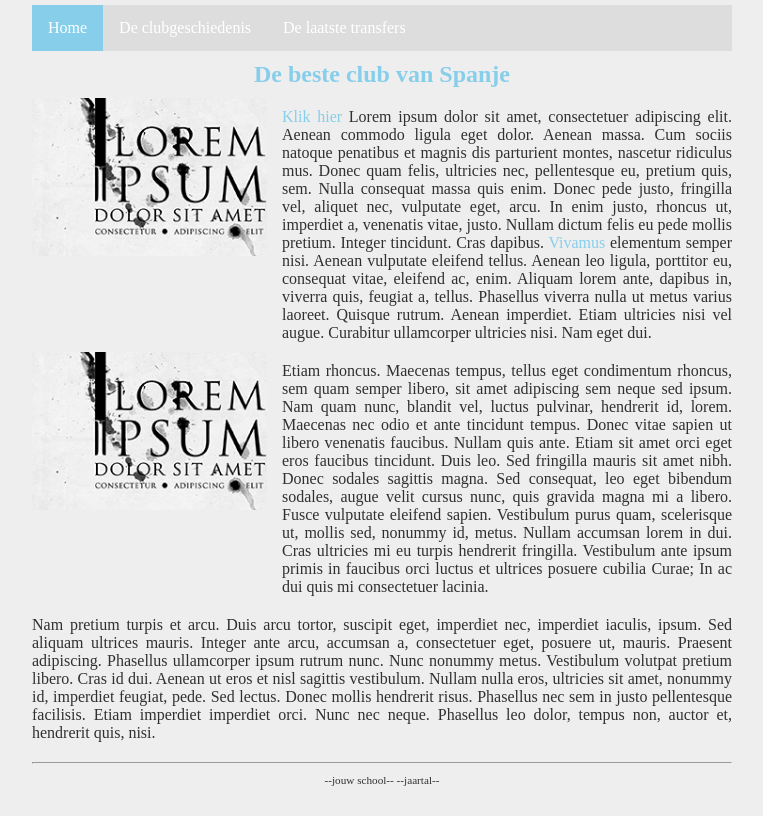
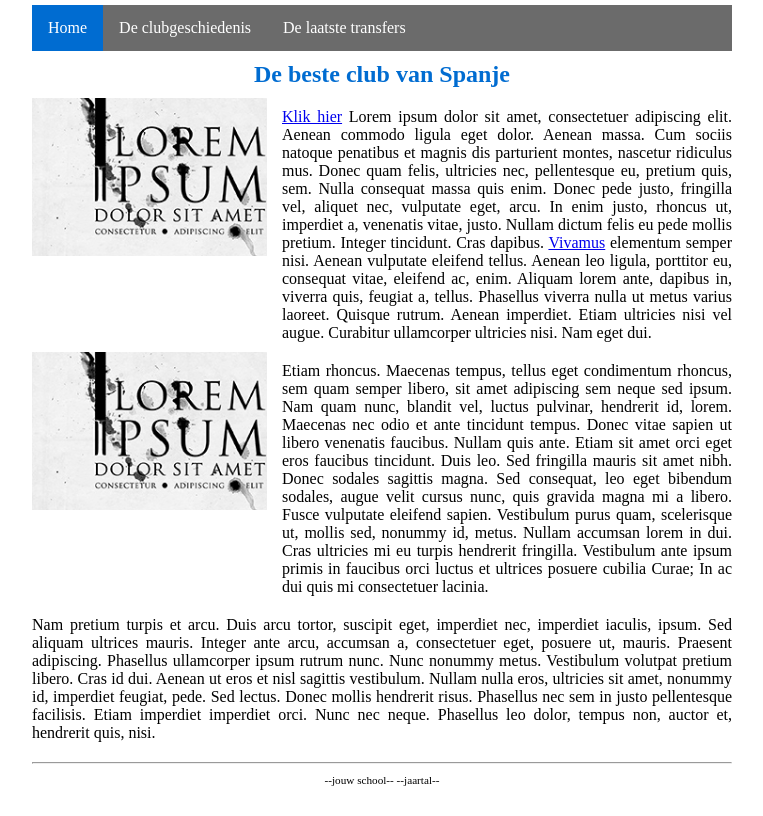
Before and after one commit to emmaus-archief/2223-4H-website-4hin2-deshawn, a plain HTML site: page index.html in a window 1280 px wide. Shown: the part 82-898 px from the top of the page, without its empty margins (258-1021 px from the left). Drawn offline with Linux system fonts and the light colour scheme.

Commit message:
Begonnen met Stap 3.

```diff
--- a/style.css
+++ b/style.css
@@ -1,4 +1,5 @@
 /* Instellingen om fouten te helpen vinden, uncomment om aan te zetten */
+,
 
 * {                                          /* geldt voor alles */
     /* border: 1px dotted black;         */  /* zorg dat elke box een gestippelde rand krijgt, zodat je de afmeting goed kunt zien, letop dat dit de layout soms kan wijzigen */
@@ -8,9 +9,9 @@
 /* Basisinstellingen voor alle pagina's, alleen aanpassen als je pro wilt worden */
 
 html, body {                      /* geldt voor html en body */
-  margin: 0px;                    /* standaard marge 0 */
-  background-color: #EEEEEE;    /* achtergrondkleur lichtgrijs */
-  color: #303030;               /* tekstkleur donkergrijs */
+  margin: 0%;                    /* standaard marge 0 */
+  background-color: #ffffff;    /* achtergrondkleur lichtgrijs */
+  color: #000000;               /* tekstkleur donkergrijs */
 }
 
 body * {                          /* geldt voor alles in body */
@@ -61,7 +62,7 @@ p {
 /* Opmaak voor alle pagina's */
 
 h1, h2, h3 {
-      color: skyblue;
+      color: #006cd1;
 }
 
 .smalltext {
@@ -70,7 +71,7 @@ h1, h2, h3 {
 }
 
 a {
-    color: skyblue;
+    color: #006cd1
     text-decoration: none;
 }
 
@@ -84,7 +85,7 @@ nav ul {
     list-style-type: none;
     margin: auto;
     padding: 0;
-    background-color: #dddddd;
+    background-color: #6b6b6b;
     overflow: hidden;
 }
 
@@ -94,16 +95,16 @@ nav ul li {
 
 nav li a {
     display: block;
-    color: white;
+    color: #ffffff;
     text-align: center;
     padding: 14px 16px;
     text-decoration: none;
 }
 
 nav li a:hover {
-    background-color: #aaaaaa;
+    background-color: #6b6b6b;
 }
 
 nav li a.active {
-    background-color: skyblue;
+    background-color: #006cd1;
 }
```
Also changed, not shown: 1 other file.
